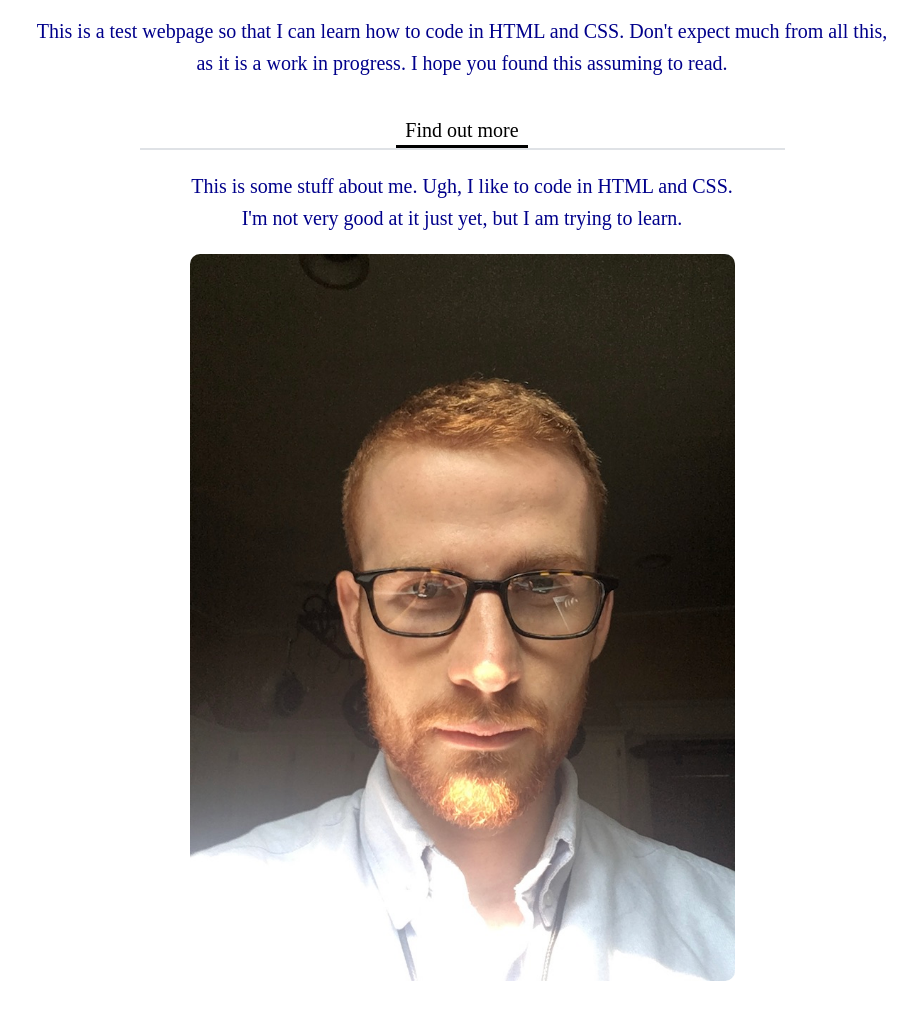
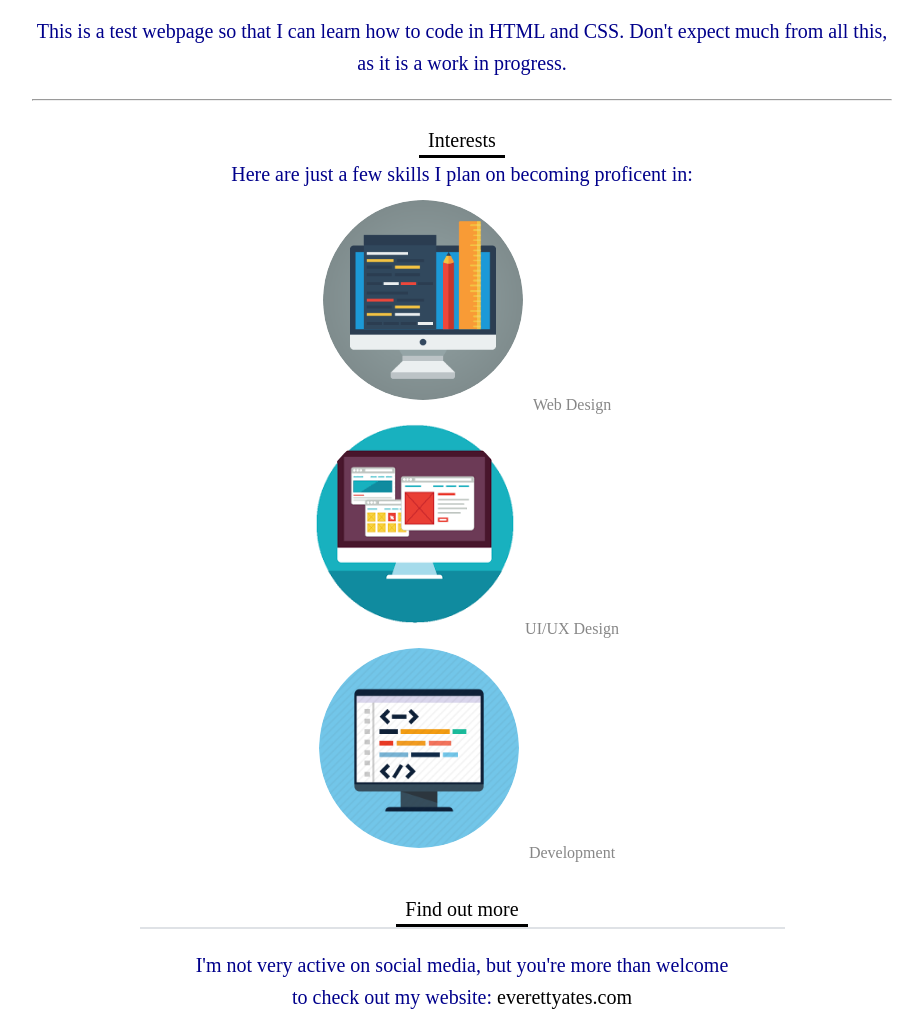
Before and after one commit to eyates93/Test-Sight, a plain HTML site: page index.html in a window 1280 px wide. Shown: the part 880-1896 px from the top of the page, without its empty margins (178-1101 px from the left). Drawn offline with Linux system fonts and the light colour scheme.

Commit message:
added an interests section

```diff
--- a/index.html
+++ b/index.html
@@ -16,15 +16,27 @@
     <div class="primary-content">
       <p class="intro">
         This is a test webpage so that I can learn how to code in HTML and CSS.
-        Don't expect much from all this, as it is a work in progress. I hope you found
-        this assuming to read.
+        Don't expect much from all this, as it is a work in progress.
       </p>
+
+      <hr>
+      <a class="callout" href="#">Interests</a>
+      <p class="Interests">
+        Here are just a few skills I plan on becoming proficent in:
+        <ul class="interests-list">
+          <li> <img src="img/Design.png" alt="Design">Web Design</li>
+          <li> <img src="img/UI:UX.png" alt="UI/UX">UI/UX Design</li>
+          <li> <img src="img/Development.png" alt="Development">Development</li>
+        </ul>
+      </p>
+
+
       <a class="callout" href="#more">Find out more</a>
 
     <div class="secondary-content t-border group">
       <p class="about me">
-        This is some stuff about me. Ugh, I like to code in HTML and CSS. I'm not very good at it just
-        yet, but I am trying to learn.
+        I'm not very active on social media, but you're more than welcome to
+        check out my website: <a href="http://www.everettyates.com">everettyates.com</a>
       </p>
       <img class="me" src="img/me.jpg" alt="Picture of author">
 
--- a/style/main.css
+++ b/style/main.css
@@ -76,6 +76,27 @@ img {
   padding-bottom: 95px;
 }
 
+.Interests {
+  font-size: 1.25em; /* 20px/16px */
+  line-height: 1.6;
+  justify-content: center;
+}
+
+.interests-list{
+  justify-content: center;
+  list-style: none;
+  display: inline-block;
+}
+
+.interests-list img{
+  display: inline-block;
+  height: 200px;
+  width: 200px;
+  border-radius: 100%;
+  border-color: black;
+  margin: 10px 10px;
+}
+
 .secondary-content {
   font-size: 1.25em; /* 20px/16px */
   line-height: 1.6;
@@ -97,7 +118,9 @@ img {
 
 .primary-content,
 .main-header,
-.main-footer {
+.main-footer
+.Interests
+.interests-list{
   text-align: center;
 }
 
@@ -108,7 +131,9 @@ img {
 /* Layout Styles -----------------------------------*/
 
 .primary-content,
-.secondary-content {
+.secondary-content,
+.Interests,
+.interests-list{
   width: 75%;
   padding-left: 50px;
   padding-right: 50px;
@@ -134,4 +159,5 @@ a:hover {
 }
 
 
+
 /* Floated Columns ----------------------------------*/
```
Also changed, not shown: img/Design.png (added), img/Development.png (added), img/UI:UX.png (added), 1 other file.
